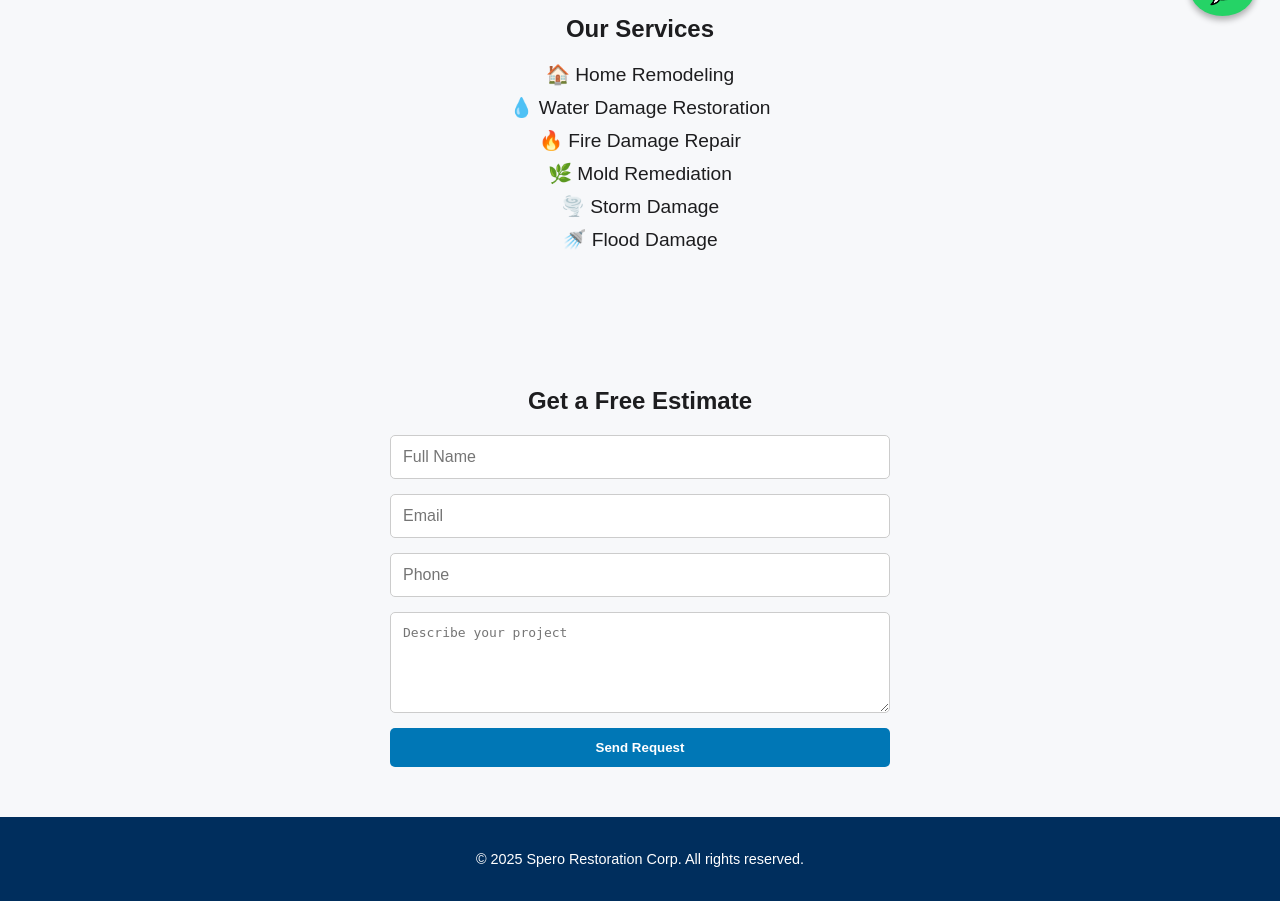
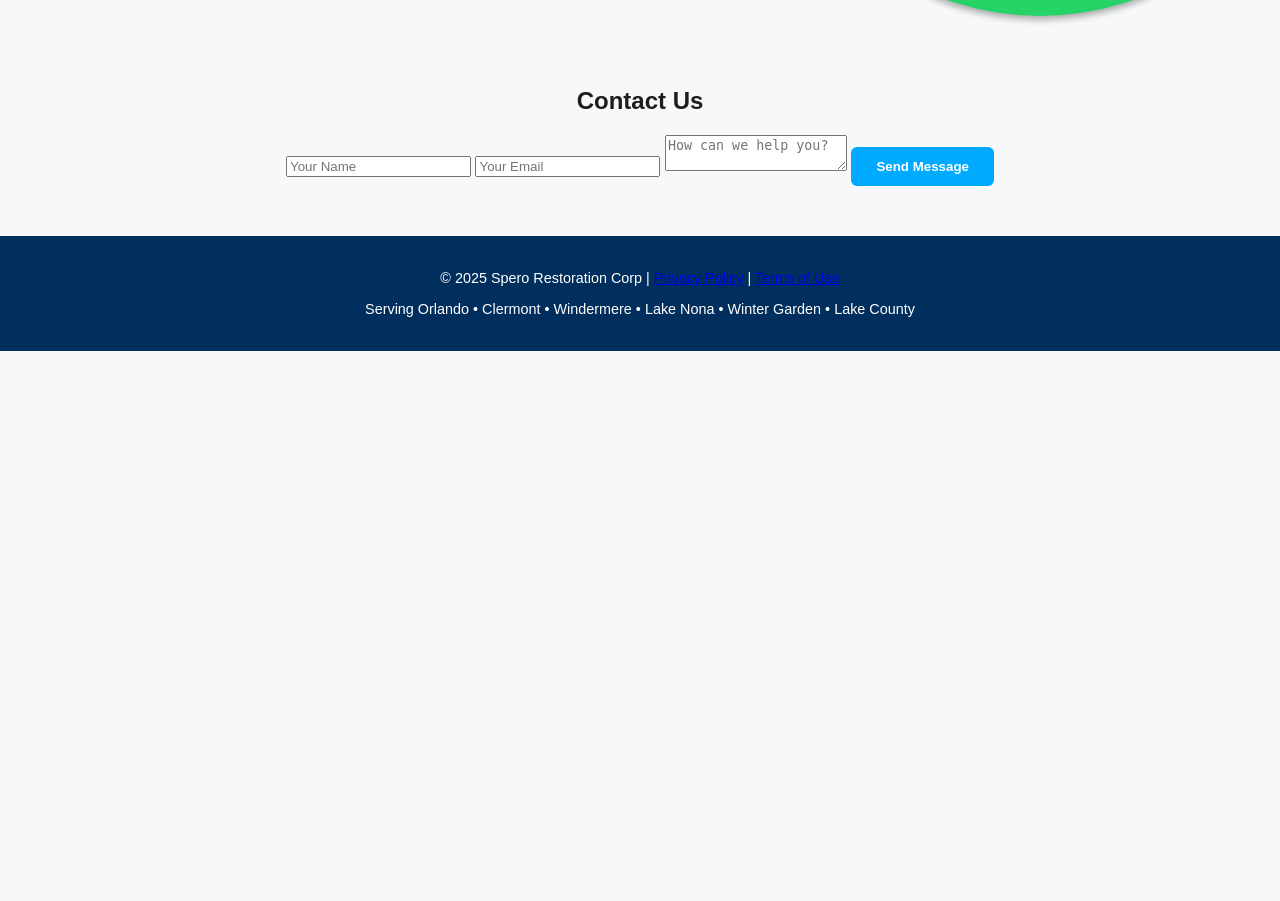
Before and after one commit to ROBERTOMAFFRA/spero-website, a Flask app: page / in a window 1280 px wide. Shown: the part 759-1660 px from the top of the page. After the commit the page ends 1110 px from the top, so only its background shows below. Run offline with Flask 3, Linux system fonts and the light colour scheme.

Commit message:
Update index.html

```diff
--- a/templates/index.html
+++ b/templates/index.html
@@ -3,60 +3,51 @@
 <head>
   <meta charset="UTF-8">
   <meta name="viewport" content="width=device-width, initial-scale=1.0">
-  <title>Spero Restoration Corp | Water, Fire & Mold Experts</title>
-  <meta name="description" content="Spero Restoration Corp — expert restoration and remodeling services in Clermont and Orlando. Water, fire, and mold damage professionals near you.">
-  <meta name="keywords" content="restoration, water damage, mold removal, fire restoration, remodeling, Clermont, Orlando, Windermere, Winter Garden, Lake Nona">
+  <meta name="description" content="Spero Restoration Corp — Experts in Water, Fire, and Mold Damage Restoration serving Orlando, Clermont, Windermere, and Central Florida.">
+  <meta name="keywords" content="Restoration, Water Damage, Fire Damage, Mold Remediation, Remodeling, Orlando, Clermont, Windermere, Lake Nona, Winter Garden, Lake County, Florida">
+  <title>Spero Restoration Corp | Expert Restoration in Central Florida</title>
+  <link rel="icon" type="image/png" href="{{ url_for('static', filename='favicon.png') }}">
   <link rel="stylesheet" href="{{ url_for('static', filename='style.css') }}">
-  <script src="{{ url_for('static', filename='script.js') }}" defer></script>
 </head>
+
 <body>
-  <header>
-    <div class="header-container">
+  <header class="hero">
     <img src="{{ url_for('static', filename='logo.png') }}" alt="Spero Restoration Logo" class="logo">
     <h1>Spero Restoration Corp</h1>
     <p class="tagline">Restoration • Water Damage • Fire • Mold • Remodeling</p>
     <a href="#contact" class="btn-primary">Get a Free Estimate</a>
-    </div>
   </header>
 
-  <main>
-    <section id="about">
-      <h2>Who We Are</h2>
-      <p>At Spero Restoration Corp, we specialize in restoring homes and businesses throughout Central Florida. From water and fire damage to full remodeling projects, our licensed professionals deliver excellence, reliability, and trust.</p>
-    </section>
-
-    <section id="services">
+  <section class="services">
     <h2>Our Services</h2>
-      <ul class="services-list">
-        <li>🏠 Home Remodeling</li>
-        <li>💧 Water Damage Restoration</li>
-        <li>🔥 Fire Damage Repair</li>
-        <li>🌿 Mold Remediation</li>
-        <li>🌪️ Storm Damage</li>
-        <li>🚿 Flood Damage</li>
+    <ul>
+      <li>Home Remodeling</li>
+      <li>Water Damage</li>
+      <li>Fire Damage</li>
+      <li>Mold Remediation</li>
+      <li>Storm Damage</li>
+      <li>Flood Damage</li>
     </ul>
   </section>
 
-    <section id="contact">
-      <h2>Get a Free Estimate</h2>
-      <form action="/send" method="POST" class="contact-form" autocomplete="off">
-        <input type="text" name="name" placeholder="Full Name" required>
-        <input type="email" name="email" placeholder="Email" required>
-        <input type="text" name="phone" placeholder="Phone" required>
-        <textarea name="message" rows="5" placeholder="Describe your project" required></textarea>
-        <button type="submit" class="btn-primary">Send Request</button>
+  <section id="contact" class="contact">
+    <h2>Contact Us</h2>
+    <form action="/send_email" method="POST" autocomplete="off">
+      <input type="text" name="name" placeholder="Your Name" required>
+      <input type="email" name="email" placeholder="Your Email" required>
+      <textarea name="message" placeholder="How can we help you?" required></textarea>
+      <button type="submit" class="btn-primary">Send Message</button>
     </form>
   </section>
-  </main>
 
   <footer>
-    <p>© 2025 Spero Restoration Corp. All rights reserved.</p>
+    <p>&copy; 2025 Spero Restoration Corp | <a href="/privacy">Privacy Policy</a> | <a href="/terms">Terms of Use</a></p>
+    <p>Serving Orlando • Clermont • Windermere • Lake Nona • Winter Garden • Lake County</p>
   </footer>
 
   <!-- WhatsApp Floating Button -->
-  <a href="https://wa.me/14077246310?text=Hello,%20I'd%20like%20a%20free%20estimate%20with%20Spero%20Restoration." class="whatsapp-float" target="_blank">
-    💬
+  <a href="https://wa.me/14077246310" class="whatsapp-float" target="_blank">
+    <img src="https://cdn-icons-png.flaticon.com/512/733/733585.png" alt="WhatsApp">
   </a>
-
 </body>
 </html>
```
Lines whose indentation alone changed are shown as unchanged.
